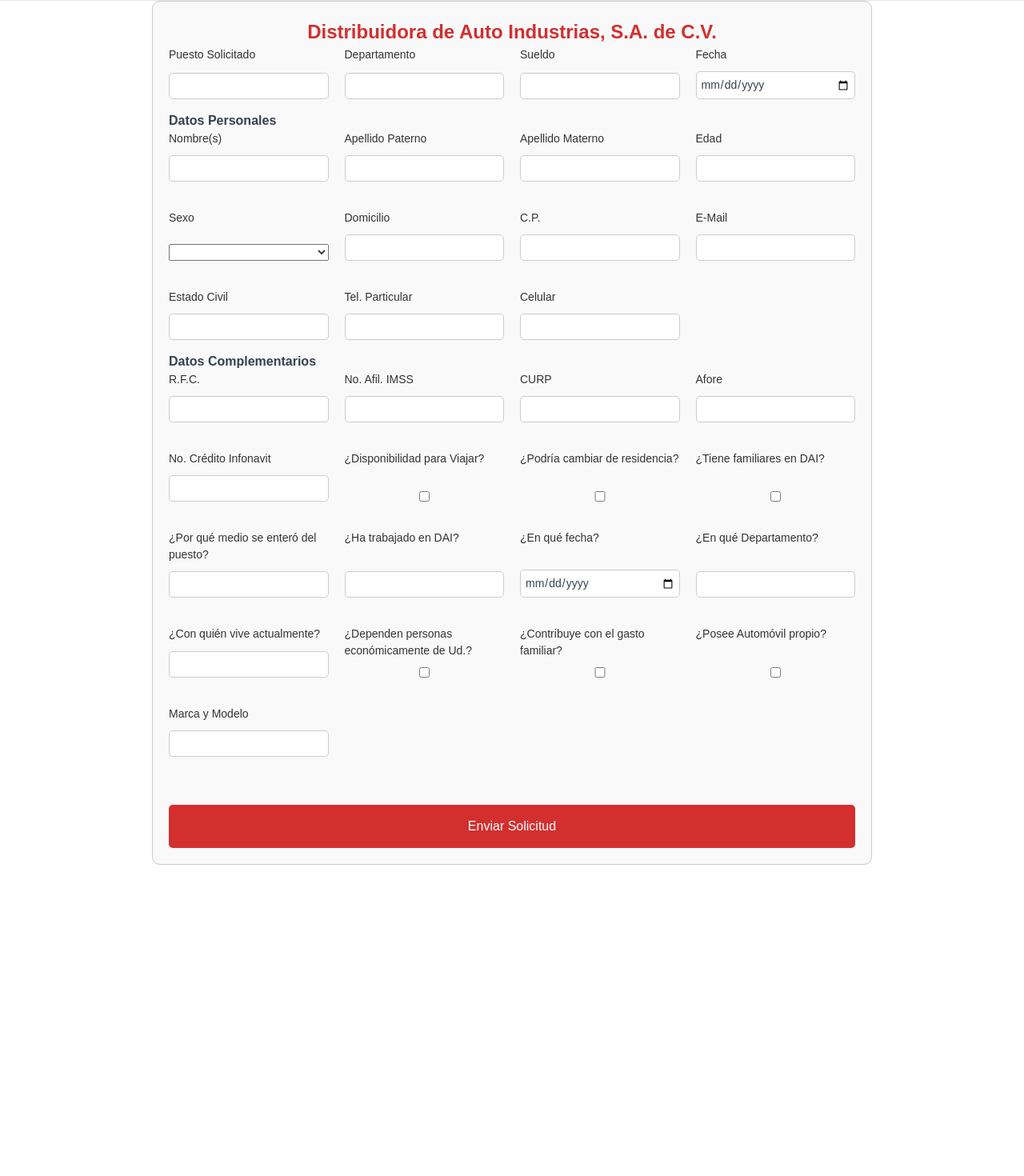
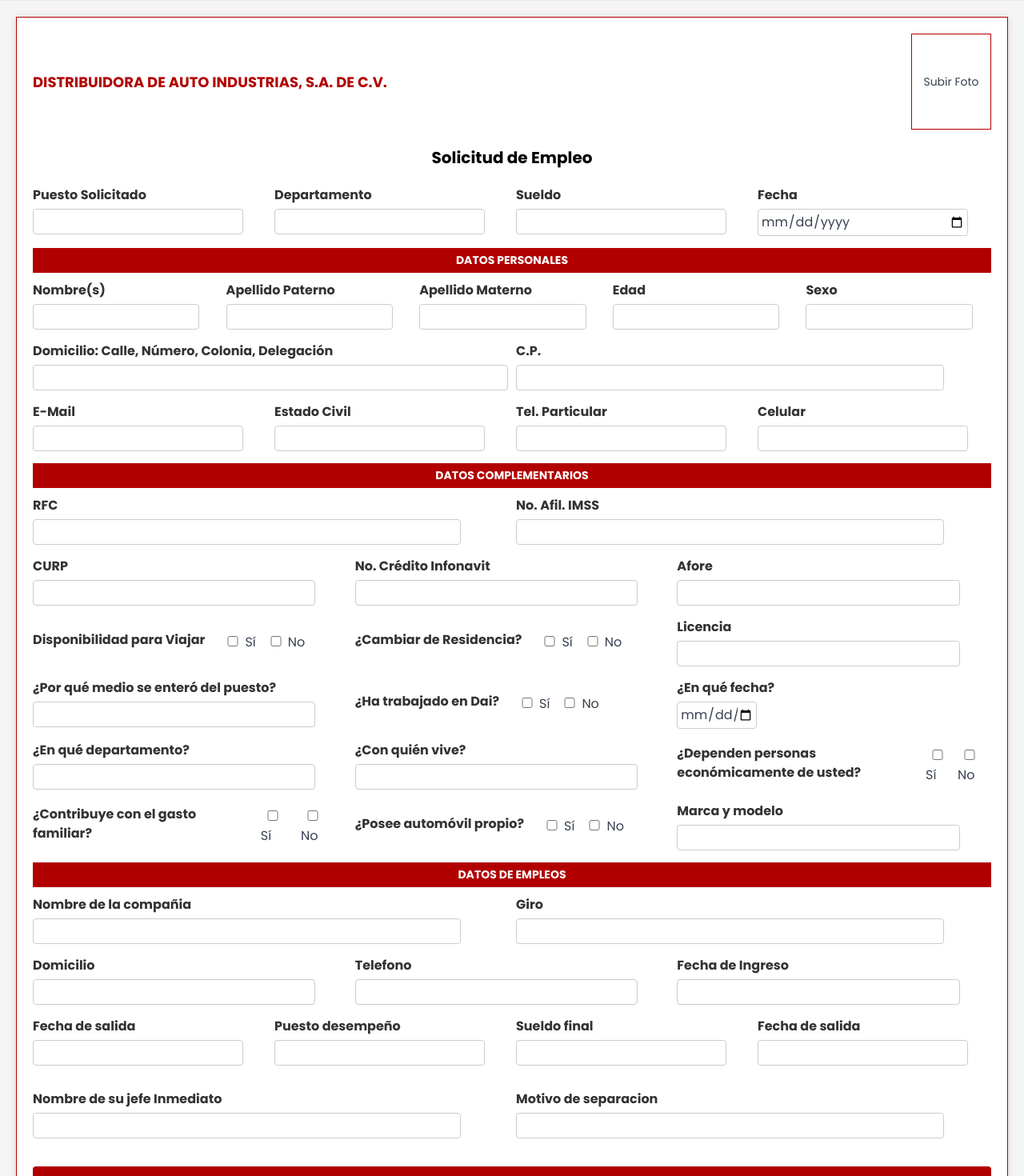
Before and after one commit to abner-silva-dev/holiday-system, a React (Vite) app: page /request in a window 1280 px wide. Shown: the part 99-1569 px from the top of the page at 80% size. Before the commit the page ends 1180 px from the top, so only its background shows below. Built offline with nearby package versions, Linux system fonts and the light colour scheme; a web font is replaced by a local one.

Commit message:
Adding Uppercase Function, fixing Create Department bug, fixing Close Modal Bug on Delete

```diff
--- a/src/features/request/RequestForm.tsx
+++ b/src/features/request/RequestForm.tsx
@@ -1,246 +1,461 @@
+import { useState } from 'react';
 import styled from 'styled-components';
 
 const FormSection = styled.section`
-  width: 90rem;
-  margin: 0 auto;
-  padding: 2rem;
-  border: 1px solid #ccc;
-  border-radius: 10px;
-  background-color: #f9f9f9;
-  font-family: Arial, sans-serif;
+  display: flex;
+  justify-content: center;
+  padding: 20px;
+  background-color: #f5f5f5;
 `;
 
-const Title = styled.h2`
-  text-align: center;
-  font-size: 2.4rem;
-  color: #d32f2f;
+const FormContainer = styled.div`
+  width: 13in; /* Ancho de una hoja tamaño oficio */
+  border: 1px solid #b20000;
+  padding: 20px;
+  background-color: #fff;
+  box-shadow: 0px 0px 10px rgba(0, 0, 0, 0.1);
 `;
 
-// const InputGroup = styled.div`
-//   display: flex;
-//   justify-content: space-between;
-//   flex-wrap: wrap;
-//   margin-bottom: 15px;
-// `;
-
-const InputGroupColumn = styled.div`
+const Header = styled.div`
   display: flex;
-  flex-direction: column;
   justify-content: space-between;
-  margin-bottom: 1.5rem;
+  align-items: center;
+  margin-bottom: 20px;
 `;
 
-const InputGroupRow = styled.div`
+const CompanyName = styled.h2`
+  font-size: 18px;
+  color: #b20000;
+`;
+
+const PhotoUpload = styled.div`
+  width: 100px;
+  height: 120px;
+  border: 1px solid #b20000;
+  display: flex;
+  justify-content: center;
+  align-items: center;
+  position: relative;
+  overflow: hidden;
+  img {
+    max-width: 100%;
+    max-height: 100%;
+    object-fit: cover;
+    position: absolute;
+  }
+  input {
+    display: none;
+  }
+`;
+
+const PhotoLabel = styled.label`
+  cursor: pointer;
+  font-size: 14px;
+  text-align: center;
+  padding: 5px;
+  z-index: 1;
+`;
+
+const FormTitle = styled.h1`
+  font-size: 20px;
+  color: #000;
+  margin-bottom: 20px;
+  text-align: center;
+`;
+
+const SectionTitle = styled.h2`
+  font-size: 14px;
+  color: white;
+  background-color: #b20000;
+  padding: 5px;
+  margin-bottom: 10px;
+  text-align: center;
+`;
+
+const FormGroupRow = styled.div`
   display: flex;
   justify-content: space-between;
-  gap: 2rem;
-  width: 100%;
-  margin-bottom: 1.5rem;
+  margin-bottom: 15px;
 `;
 
-const Input = styled.input`
-  width: 100%;
-  padding: 0.5rem;
-  font-size: 1.4rem;
-  border: 1px solid #ccc;
-  border-radius: 5px;
-  margin-top: 0.5rem;
+const FormGroup = styled.div`
+  flex: 1;
+  margin-right: 10px;
+  &:last-child {
+    margin-right: 0;
+  }
 `;
 
 const Label = styled.label`
-  font-size: 1.4rem;
+  display: block;
+  font-weight: bold;
   margin-bottom: 5px;
   color: #333;
 `;
 
+const Input = styled.input`
+  width: 90%; /* Cambiar a 90% para hacer los cuadros más delgados */
+  padding: 3px; /* Reducir el padding */
+  border: 1px solid #ccc;
+  border-radius: 4px;
+`;
+
 const SubmitButton = styled.button`
   width: 100%;
-  padding: 1.5rem;
-  background-color: #d32f2f;
+  padding: 10px;
+  background-color: #b20000;
   color: white;
-  font-size: 1.6rem;
+  font-weight: bold;
   border: none;
-  border-radius: 5px;
+  border-radius: 4px;
   cursor: pointer;
-  &:hover {
-    background-color: #b71c1c;
-  }
+  margin-top: 20px;
 `;
 
-const Group = styled.div`
-  display: grid;
-  grid-template-columns: 1fr 1fr 1fr 1fr;
-  gap: 2rem;
+const SmallInput = styled.input`
+  width: 30px; /* Tamaño pequeño para Sí/No */
+  text-align: center;
 `;
 
-const Section = styled.section`
-  /* display: flex;
-flex-direction: column;
-gap: 2rem; */
+const YesNoGroup = styled.div`
+  display: flex;
+  align-items: center;
+  margin-left: 10px;
 `;
 
-const GroupPersonal = styled(Group)``;
+const CheckboxLabel = styled.label`
+  margin-right: 10px; /* Espacio entre los checkboxes */
+`;
 
-const GroupHead = styled(Group)``;
-
-const GroupComplement = styled(Group)``;
+const DateInput = styled(Input)`
+  width: 100px; /* Tamaño más grande para el campo de fecha */
+`;
 
 const RequestForm = () => {
+  const [photo, setPhoto] = useState<string | null>(null);
+
+  const handlePhotoChange = (e: React.ChangeEvent<HTMLInputElement>) => {
+    if (e.target.files && e.target.files[0]) {
+      const reader = new FileReader();
+      reader.onload = () => setPhoto(reader.result as string);
+      reader.readAsDataURL(e.target.files[0]);
+    }
+  };
+
   return (
     <FormSection>
-      <Title>Distribuidora de Auto Industrias, S.A. de C.V.</Title>
+      <FormContainer>
+        {/* Cabecera: Nombre de la empresa y espacio para la foto */}
+        <Header>
+          <CompanyName>DISTRIBUIDORA DE AUTO INDUSTRIAS, S.A. DE C.V.</CompanyName>
+          <PhotoUpload>
+            {photo ? (
+              <img src={photo} alt="Foto" />
+            ) : (
+              <PhotoLabel htmlFor="upload-photo">Subir Foto</PhotoLabel>
+            )}
+            <input type="file" id="upload-photo" onChange={handlePhotoChange} />
+          </PhotoUpload>
+        </Header>
 
-      {/* Sección de Puesto Solicitado */}
-      <Section>
-        <GroupHead>
-          <InputGroupColumn>
+        <FormTitle>Solicitud de Empleo</FormTitle>
+
+        {/* Primera fila: Puesto Solicitado, Departamento, Sueldo, Fecha */}
+        <FormGroupRow>
+          <FormGroup>
             <Label>Puesto Solicitado</Label>
             <Input type="text" />
-          </InputGroupColumn>
-          <InputGroupColumn>
+          </FormGroup>
+          <FormGroup>
             <Label>Departamento</Label>
             <Input type="text" />
-          </InputGroupColumn>
-          <InputGroupColumn>
+          </FormGroup>
+          <FormGroup>
             <Label>Sueldo</Label>
             <Input type="text" />
-          </InputGroupColumn>
-          <InputGroupColumn>
+          </FormGroup>
+          <FormGroup>
             <Label>Fecha</Label>
             <Input type="date" />
-          </InputGroupColumn>
-        </GroupHead>
-      </Section>
-      {/* Datos Personales */}
-      <h4>Datos Personales</h4>
-      <GroupPersonal>
-        <InputGroupColumn>
+          </FormGroup>
+        </FormGroupRow>
+
+        {/* Título de la sección de Datos Personales */}
+        <SectionTitle>DATOS PERSONALES</SectionTitle>
+
+        {/* Fila 1: Nombre(s), Apellido Paterno, Apellido Materno, Edad, Sexo */}
+        <FormGroupRow>
+          <FormGroup>
             <Label>Nombre(s)</Label>
             <Input type="text" />
-        </InputGroupColumn>
-        <InputGroupColumn>
+          </FormGroup>
+          <FormGroup>
             <Label>Apellido Paterno</Label>
             <Input type="text" />
-        </InputGroupColumn>
-        <InputGroupColumn>
+          </FormGroup>
+          <FormGroup>
             <Label>Apellido Materno</Label>
             <Input type="text" />
-        </InputGroupColumn>
-        <InputGroupColumn>
+          </FormGroup>
+          <FormGroup>
             <Label>Edad</Label>
             <Input type="number" />
-        </InputGroupColumn>
-        <InputGroupColumn>
+          </FormGroup>
+          <FormGroup>
             <Label>Sexo</Label>
-          <select></select>
-        </InputGroupColumn>
-        <InputGroupColumn>
-          <Label>Domicilio</Label>
             <Input type="text" />
-        </InputGroupColumn>
-        <InputGroupColumn>
+          </FormGroup>
+        </FormGroupRow>
+
+        {/* Fila 2: Domicilio y C.P. */}
+        <FormGroupRow>
+          <FormGroup>
+            <Label>Domicilio: Calle, Número, Colonia, Delegación</Label>
+            <Input type="text" style={{ width: '100%', marginRight: '10px' }} />{' '}
+            {/* Hacer Domicilio más largo */}
+          </FormGroup>
+          <FormGroup style={{ width: '100px' }}>
+            {' '}
+            {/* Ajustar tamaño de C.P. */}
             <Label>C.P.</Label>
-          <Input type="text" />
-        </InputGroupColumn>
-        <InputGroupColumn>
+            <Input type="text" maxLength={5} /> {/* Limitar a 5 caracteres */}
+          </FormGroup>
+        </FormGroupRow>
+
+        {/* Fila 3: E-Mail, Estado Civil, Tel. Particular, Celular */}
+        <FormGroupRow>
+          <FormGroup>
             <Label>E-Mail</Label>
             <Input type="email" />
-        </InputGroupColumn>
-        <InputGroupColumn>
+          </FormGroup>
+          <FormGroup>
             <Label>Estado Civil</Label>
             <Input type="text" />
-        </InputGroupColumn>
-        <InputGroupColumn>
+          </FormGroup>
+          <FormGroup>
             <Label>Tel. Particular</Label>
-          <Input type="tel" />
-        </InputGroupColumn>
-        <InputGroupColumn>
+            <Input type="text" />
+          </FormGroup>
+          <FormGroup>
             <Label>Celular</Label>
-          <Input type="tel" />
-        </InputGroupColumn>
-      </GroupPersonal>
+            <Input type="text" />
+          </FormGroup>
+        </FormGroupRow>
 
-      {/* Datos Complementarios */}
-      <h4>Datos Complementarios</h4>
-      <GroupComplement>
-        <InputGroupColumn>
-          <Label>R.F.C.</Label>
+        {/* Título de la sección de Datos Complementarios */}
+        <SectionTitle>DATOS COMPLEMENTARIOS</SectionTitle>
+
+        {/* Fila 1: RFC, No. Afil. IMSS */}
+        <FormGroupRow>
+          <FormGroup>
+            <Label>RFC</Label>
             <Input type="text" />
-        </InputGroupColumn>
-        <InputGroupColumn>
+          </FormGroup>
+          <FormGroup>
             <Label>No. Afil. IMSS</Label>
             <Input type="text" />
-        </InputGroupColumn>
-        <InputGroupColumn>
+          </FormGroup>
+        </FormGroupRow>
+
+        {/* Fila 2: CURP, No. Crédito Infonavit, Afore */}
+        <FormGroupRow>
+          <FormGroup>
             <Label>CURP</Label>
             <Input type="text" />
-        </InputGroupColumn>
-        <InputGroupColumn>
+          </FormGroup>
+          <FormGroup>
+            <Label>No. Crédito Infonavit</Label>
+            <Input type="text" />
+          </FormGroup>
+          <FormGroup>
             <Label>Afore</Label>
             <Input type="text" />
-        </InputGroupColumn>
-        <InputGroupColumn>
-          <Label>No. Crédito Infonavit</Label>
+          </FormGroup>
+        </FormGroupRow>
+
+        {/* Fila 3: Disponibilidad para Viajar, ¿Podría cambiar de residencia? y Licencia */}
+        <FormGroupRow>
+          <FormGroup style={{ display: 'flex', alignItems: 'center' }}>
+            <Label style={{ marginRight: '10px' }}>Disponibilidad para Viajar</Label>
+            <YesNoGroup>
+              <CheckboxLabel>
+                <SmallInput type="checkbox" />
+                Sí
+              </CheckboxLabel>
+              <CheckboxLabel>
+                <SmallInput type="checkbox" />
+                No
+              </CheckboxLabel>
+            </YesNoGroup>
+          </FormGroup>
+          <FormGroup style={{ display: 'flex', alignItems: 'center' }}>
+            <Label style={{ marginRight: '10px' }}>¿Cambiar de Residencia?</Label>
+            <YesNoGroup>
+              <CheckboxLabel>
+                <SmallInput type="checkbox" />
+                Sí
+              </CheckboxLabel>
+              <CheckboxLabel>
+                <SmallInput type="checkbox" />
+                No
+              </CheckboxLabel>
+            </YesNoGroup>
+          </FormGroup>
+          <FormGroup>
+            <Label>Licencia</Label>
             <Input type="text" />
-        </InputGroupColumn>
-        <InputGroupColumn>
-          <Label>¿Disponibilidad para Viajar?</Label>
-          <Input type="checkbox" />
-        </InputGroupColumn>
-        <InputGroupColumn>
-          <Label>¿Podría cambiar de residencia?</Label>
-          <Input type="checkbox" />
-        </InputGroupColumn>
-        <InputGroupColumn>
-          <Label>¿Tiene familiares en DAI?</Label>
-          <Input type="checkbox" />
-        </InputGroupColumn>
-        <InputGroupColumn>
+          </FormGroup>
+        </FormGroupRow>
+
+        {/* Fila: ¿Por qué medio se enteró del puesto?, ¿Ha trabajado en Dai?, ¿En qué fecha? */}
+        <FormGroupRow>
+          <FormGroup>
             <Label>¿Por qué medio se enteró del puesto?</Label>
             <Input type="text" />
-        </InputGroupColumn>
-        <InputGroupColumn>
-          <Label>¿Ha trabajado en DAI?</Label>
+          </FormGroup>
+          <FormGroup style={{ display: 'flex', alignItems: 'center' }}>
+            <Label style={{ marginRight: '10px' }}>¿Ha trabajado en Dai?</Label>
+            <YesNoGroup>
+              <CheckboxLabel>
+                <SmallInput type="checkbox" />
+                Sí
+              </CheckboxLabel>
+              <CheckboxLabel>
+                <SmallInput type="checkbox" />
+                No
+              </CheckboxLabel>
+            </YesNoGroup>
+          </FormGroup>
+          <FormGroup>
+            <Label>¿En qué fecha?</Label>
+            <DateInput type="date" /> {/* Ajustar tamaño del campo de fecha */}
+          </FormGroup>
+        </FormGroupRow>
+
+        {/* Fila: ¿En qué departamento?, ¿Con quién vive?, ¿Dependen personas económicamente de usted? */}
+        <FormGroupRow>
+          <FormGroup>
+            <Label>¿En qué departamento?</Label>
             <Input type="text" />
-        </InputGroupColumn>
-        <InputGroupColumn>
-          <Label>¿En qué fecha?</Label>
-          <Input type="date" />
-        </InputGroupColumn>
-        <InputGroupColumn>
-          <Label>¿En qué Departamento?</Label>
+          </FormGroup>
+          <FormGroup>
+            <Label>¿Con quién vive?</Label>
             <Input type="text" />
-        </InputGroupColumn>
-        <InputGroupColumn>
-          <Label>¿Con quién vive actualmente?</Label>
+          </FormGroup>
+          <FormGroup style={{ display: 'flex', alignItems: 'center' }}>
+            <Label style={{ marginRight: '10px' }}>
+              ¿Dependen personas económicamente de usted?
+            </Label>
+            <YesNoGroup>
+              <CheckboxLabel>
+                <SmallInput type="checkbox" />
+                Sí
+              </CheckboxLabel>
+              <CheckboxLabel>
+                <SmallInput type="checkbox" />
+                No
+              </CheckboxLabel>
+            </YesNoGroup>
+          </FormGroup>
+        </FormGroupRow>
+
+        {/* Fila: ¿Contribuye con el gasto familiar?, ¿Posee automóvil propio?, Marca y modelo */}
+        <FormGroupRow>
+          <FormGroup style={{ display: 'flex', alignItems: 'center' }}>
+            <Label style={{ marginRight: '10px' }}>
+              ¿Contribuye con el gasto familiar?
+            </Label>
+            <YesNoGroup>
+              <CheckboxLabel>
+                <SmallInput type="checkbox" />
+                Sí
+              </CheckboxLabel>
+              <CheckboxLabel>
+                <SmallInput type="checkbox" />
+                No
+              </CheckboxLabel>
+            </YesNoGroup>
+          </FormGroup>
+          <FormGroup style={{ display: 'flex', alignItems: 'center' }}>
+            <Label style={{ marginRight: '10px' }}>¿Posee automóvil propio?</Label>
+            <YesNoGroup>
+              <CheckboxLabel>
+                <SmallInput type="checkbox" />
+                Sí
+              </CheckboxLabel>
+              <CheckboxLabel>
+                <SmallInput type="checkbox" />
+                No
+              </CheckboxLabel>
+            </YesNoGroup>
+          </FormGroup>
+          <FormGroup>
+            <Label>Marca y modelo</Label>
             <Input type="text" />
-        </InputGroupColumn>
-        <InputGroupColumn>
-          <Label>¿Dependen personas económicamente de Ud.?</Label>
-          <Input type="checkbox" />
-        </InputGroupColumn>
-        <InputGroupColumn>
-          <Label>¿Contribuye con el gasto familiar?</Label>
-          <Input type="checkbox" />
-        </InputGroupColumn>
-        <InputGroupColumn>
-          <Label>¿Posee Automóvil propio?</Label>
-          <Input type="checkbox" />
-        </InputGroupColumn>
-        <InputGroupColumn>
-          <Label>Marca y Modelo</Label>
+          </FormGroup>
+        </FormGroupRow>
+
+        <SectionTitle>DATOS DE EMPLEOS</SectionTitle>
+
+        <FormGroupRow>
+          <FormGroup>
+            <Label>Nombre de la compañia</Label>
             <Input type="text" />
-        </InputGroupColumn>
-      </GroupComplement>
+          </FormGroup>
+          <FormGroup>
+            <Label>Giro</Label>
+            <Input type="text" />
+          </FormGroup>
+        </FormGroupRow>
+        <FormGroupRow>
+          <FormGroup>
+            <Label>Domicilio</Label>
+            <Input type="email" />
+          </FormGroup>
+          <FormGroup>
+            <Label>Telefono</Label>
+            <Input type="text" />
+          </FormGroup>
+          <FormGroup>
+            <Label>Fecha de Ingreso</Label>
+            <Input type="text" />
+          </FormGroup>
+        </FormGroupRow>
 
-      <InputGroupRow></InputGroupRow>
+        <FormGroupRow>
+          <FormGroup>
+            <Label>Fecha de salida</Label>
+            <Input type="text" />
+          </FormGroup>
+          <FormGroup>
+            <Label>Puesto desempeño</Label>
+            <Input type="text" />
+          </FormGroup>
+          <FormGroup>
+            <Label>Sueldo final</Label>
+            <Input type="text" />
+          </FormGroup>
+          <FormGroup>
+            <Label>Fecha de salida</Label>
+            <Input type="text" />
+          </FormGroup>
+        </FormGroupRow>
+        <FormGroupRow></FormGroupRow>
 
-      <InputGroupRow></InputGroupRow>
+        <FormGroupRow>
+          <FormGroup>
+            <Label>Nombre de su jefe Inmediato</Label>
+            <Input type="text" />
+          </FormGroup>
+          <FormGroup>
+            <Label>Motivo de separacion</Label>
+            <Input type="text" />
+          </FormGroup>
+        </FormGroupRow>
 
-      <InputGroupRow></InputGroupRow>
-
-      {/* Botón de envío */}
-      <SubmitButton>Enviar Solicitud</SubmitButton>
+        {/* Botón de Enviar Solicitud */}
+        <SubmitButton type="submit">Enviar Solicitud</SubmitButton>
+      </FormContainer>
     </FormSection>
   );
 };
--- a/src/features/users/types.ts
+++ b/src/features/users/types.ts
@@ -19,7 +19,6 @@
   dateHiring: string;
   seniority?: Seniority;
   email: string;
-  phoneNumber: string;
   enterprise: EnterpriseInfo;
   department: DepartmentInfo;
   holidays?: HolidayInfo[];
--- a/src/features/users/userRow.tsx
+++ b/src/features/users/userRow.tsx
@@ -24,7 +24,7 @@
     paternSurname,
     motherSurname,
     email,
-    phoneNumber,
+
     enterprise,
     department,
     photo,
@@ -89,7 +89,7 @@
                     dateHiring: dateHiringFormat,
                     name,
                     email,
-                    phoneNumber,
+
                     enterprise: { _id: enterpriseId },
                     department: { _id: departmentId },
                     paternSurname,
--- a/src/utils/helpers.ts
+++ b/src/utils/helpers.ts
@@ -86,3 +86,7 @@
 
   return newText;
 }
+
+export function upperCaseText(txt: string) {
+  return txt.toUpperCase();
+}
```
Also changed, not shown: src/features/departments/CreateDepartment.tsx (+24 -7 lines), src/features/enterprises/CreateEnterprise.tsx (+19 -1 lines), src/features/users/createUser.tsx (+0 -9 lines), src/ui/ConfirmDelete.tsx (+8 -1 lines). Lines whose indentation alone changed are shown as unchanged.
